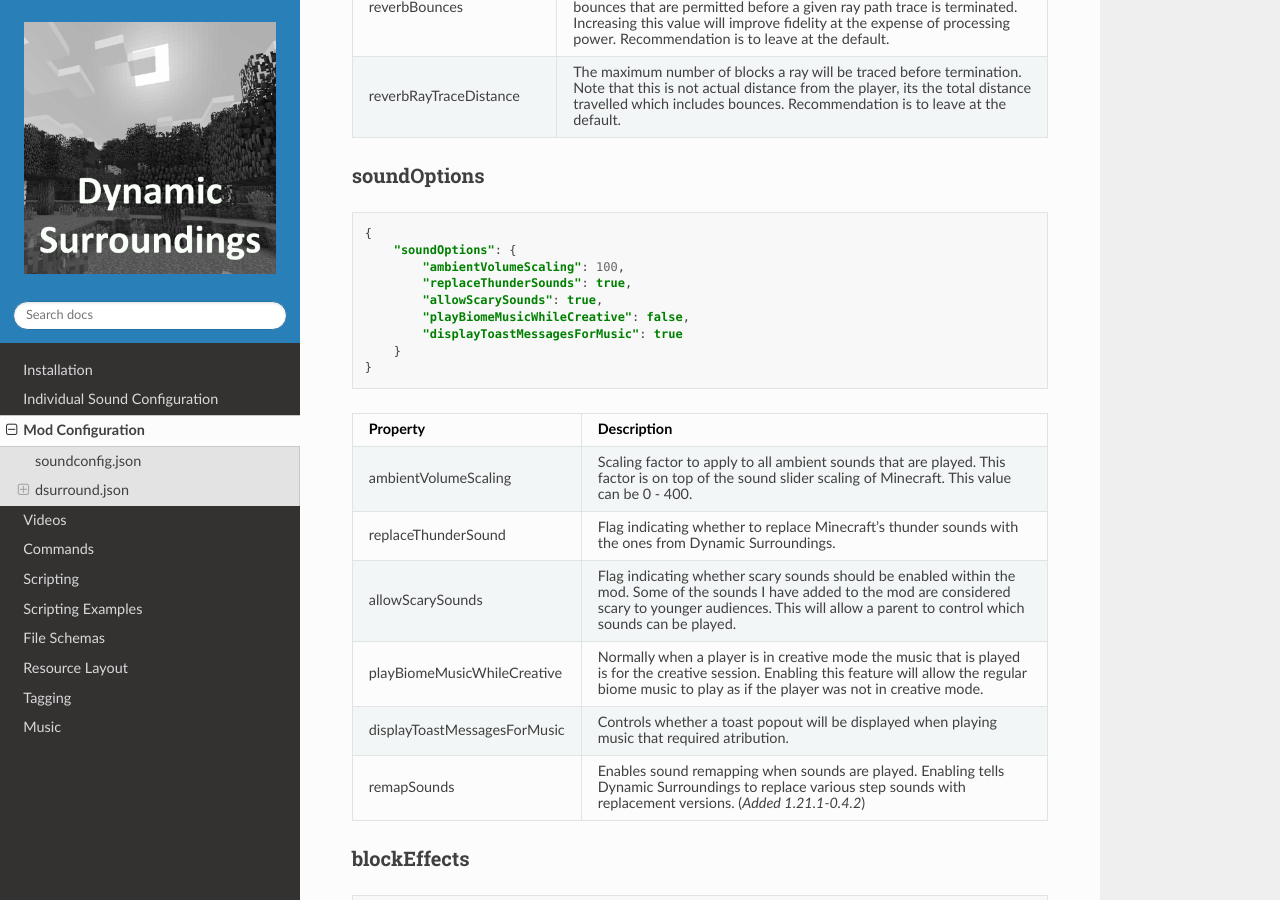
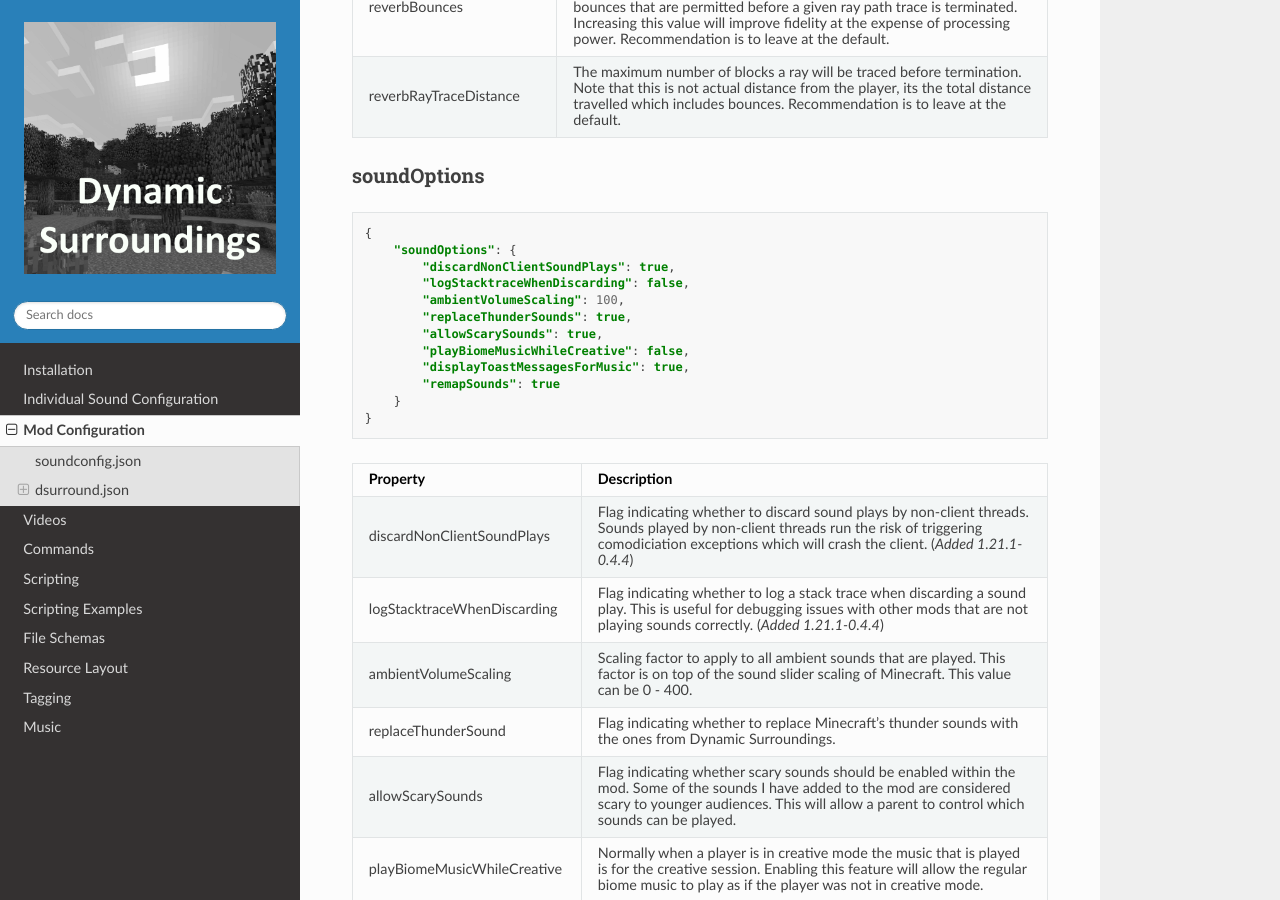
Before and after one commit to OreCruncher/DynamicSurroundingsDocs, a Sphinx documentation site: the page built from docs/source/config/modconfiguration.rst, in a window 1280 px wide and 900 px high, scrolled down 3373 px. Built offline with Sphinx 7.4.7 and the Read the Docs theme 3.1.0, drawn with Linux system fonts in a browser that asks for light colours; some of the changed text lies outside the part shown.

Commit message:
Updated docs for 0.4.4

```diff
--- a/docs/source/config/modconfiguration.rst
+++ b/docs/source/config/modconfiguration.rst
@@ -173,11 +173,14 @@
 
     {
         "soundOptions": {
+            "discardNonClientSoundPlays": true,
+            "logStacktraceWhenDiscarding": false,
             "ambientVolumeScaling": 100,
             "replaceThunderSounds": true,
             "allowScarySounds": true,
             "playBiomeMusicWhileCreative": false,
-            "displayToastMessagesForMusic": true
+            "displayToastMessagesForMusic": true,
+            "remapSounds": true
         }
     }
 
@@ -188,6 +191,10 @@
 
     *   - Property
         - Description
+    *   - discardNonClientSoundPlays
+        - Flag indicating whether to discard sound plays by non-client threads. Sounds played by non-client threads run the risk of triggering comodiciation exceptions which will crash the client. (*Added 1.21.1-0.4.4*)
+    *   - logStacktraceWhenDiscarding
+        - Flag indicating whether to log a stack trace when discarding a sound play. This is useful for debugging issues with other mods that are not playing sounds correctly. (*Added 1.21.1-0.4.4*)
     *   - ambientVolumeScaling
         - Scaling factor to apply to all ambient sounds that are played. This factor is on top of the sound slider scaling of Minecraft. This value can be 0 - 400.
     *   - replaceThunderSound
@@ -398,6 +405,32 @@
     *   - enableWeatherFog
         - Enable/disable generation of fog when raining/snowing.
 
+musicManagerOptions
++++++++++++++++++++
+
+*Added 1.21.1-0.4.3*
+
+.. code-block:: JSON
+
+    {
+        "musicManagerOptions": {
+            "replaceMusicManager": true,
+            "reduceWaitTime": 0
+        }
+    }
+
+.. list-table::
+    :widths: auto
+    :align: center
+    :header-rows: 1
+
+    *   - Property
+        - Description
+    *   - replaceMusicManager
+        - Replace Minecraft's music manager with modded version. This will enable the use of music manager commands (/dsmm).
+    *   - reduceWaitTime
+        - Reduces the amount of time to wait between music plays. This value is a percentage, and is independent of the modded music manager. By default play interval will not be reduced.
+
 otherOptions
 ++++++++++++
 
```
Also changed, not shown: docs/source/schemas/biomes.rst (+18 -0 lines), docs/source/scripting/biometraits.rst (+4 -5 lines), docs/source/scripting/namespace_season.rst (+13 -6 lines), docs/source/scripting/scripting.rst (+8 -3 lines).
